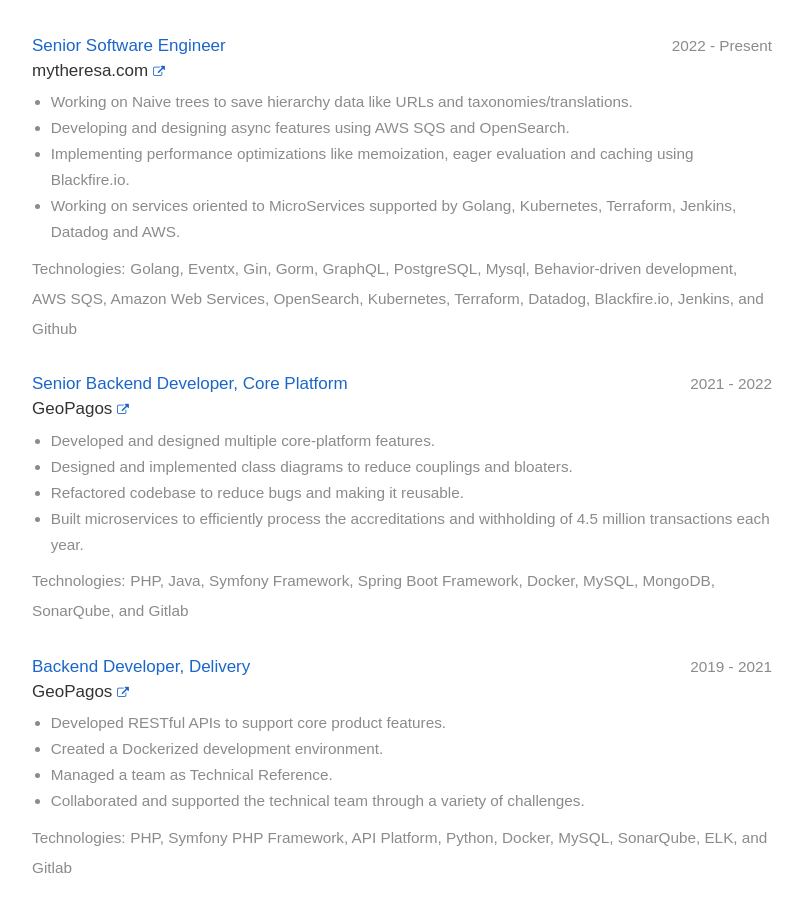
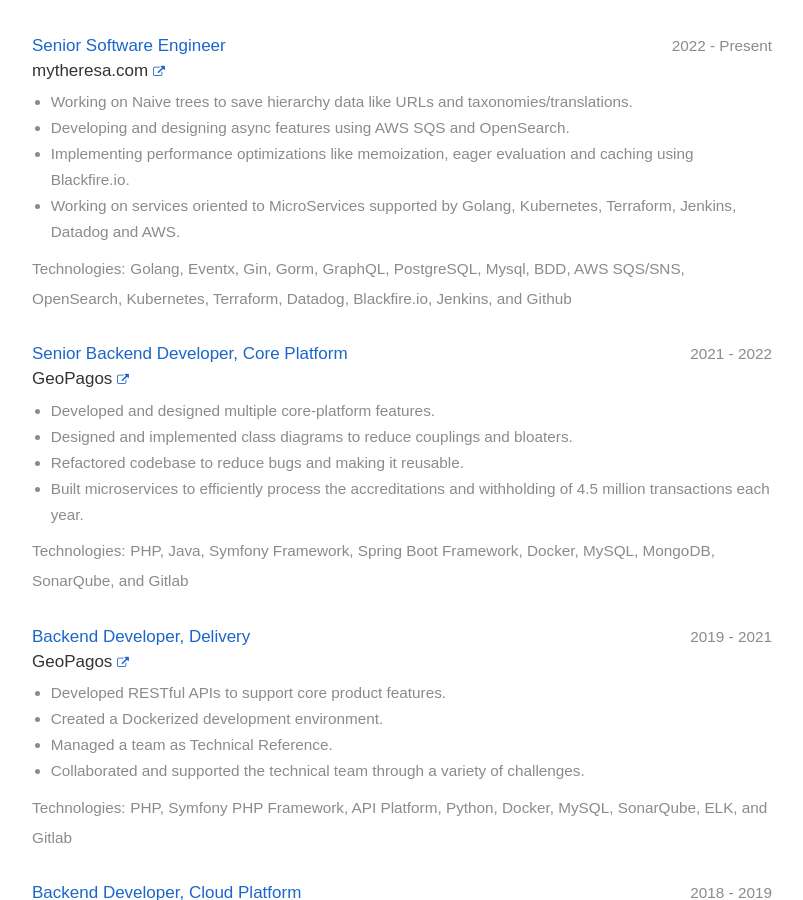
Before and after one commit to jfernancordova/jfernancordova.github.io, a Jekyll site: the page built from resume.html, in a window 1280 px wide and 900 px high, scrolled down 359 px. Shown: the whole window, without its empty margins (238-1041 px from the left). Built offline with Jekyll 4.4.1, drawn with Linux system fonts in a browser that asks for light colours; nearby versions of some CDN libraries.

Commit message:
Update employment.yml

```diff
--- a/_data/employment.yml
+++ b/_data/employment.yml
@@ -15,9 +15,8 @@
   - GraphQL
   - PostgreSQL
   - Mysql
-  - Behavior-driven development
-  - AWS SQS
-  - Amazon Web Services
+  - BDD
+  - AWS SQS/SNS
   - OpenSearch
   - Kubernetes
   - Terraform
```
